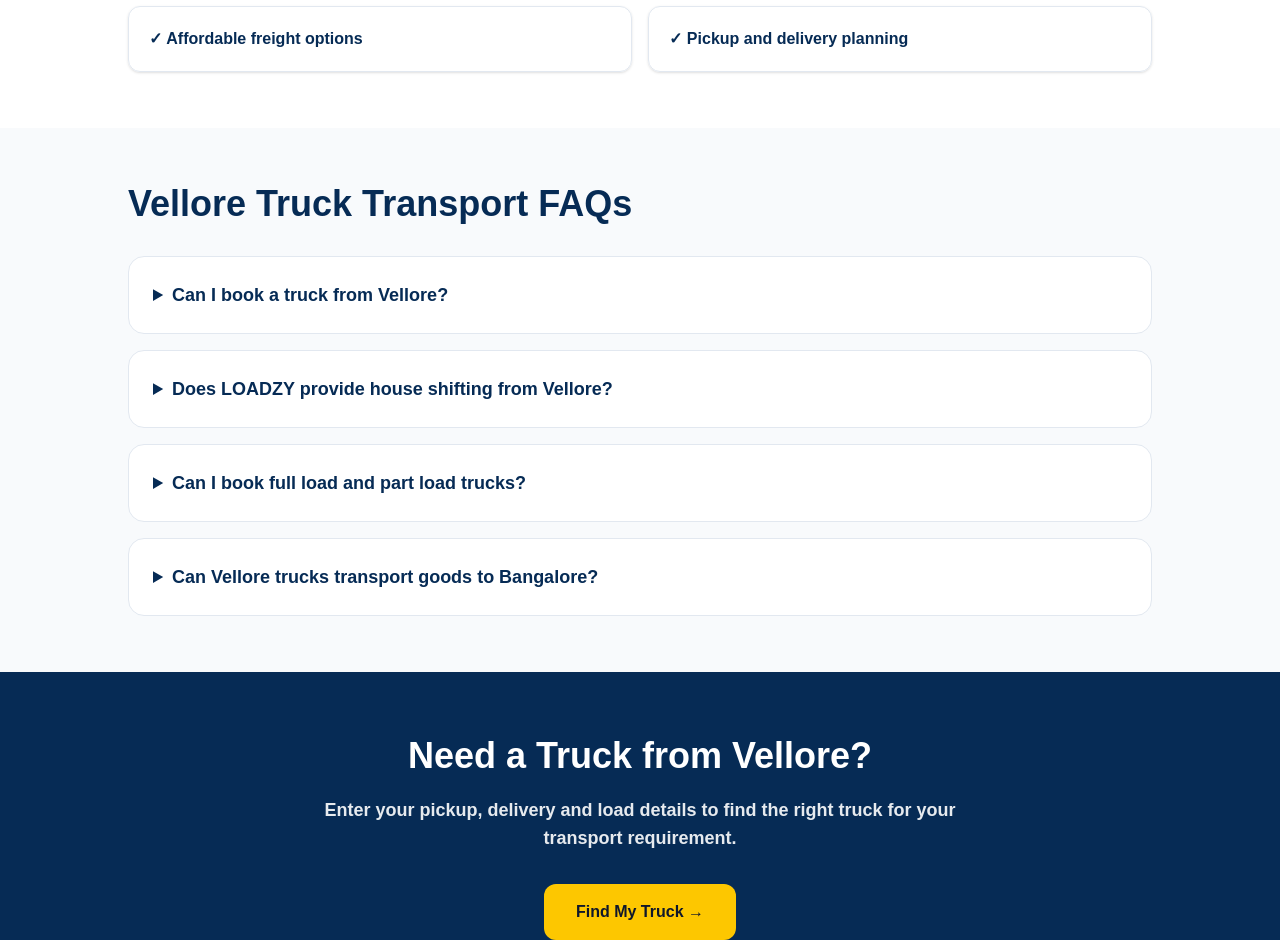
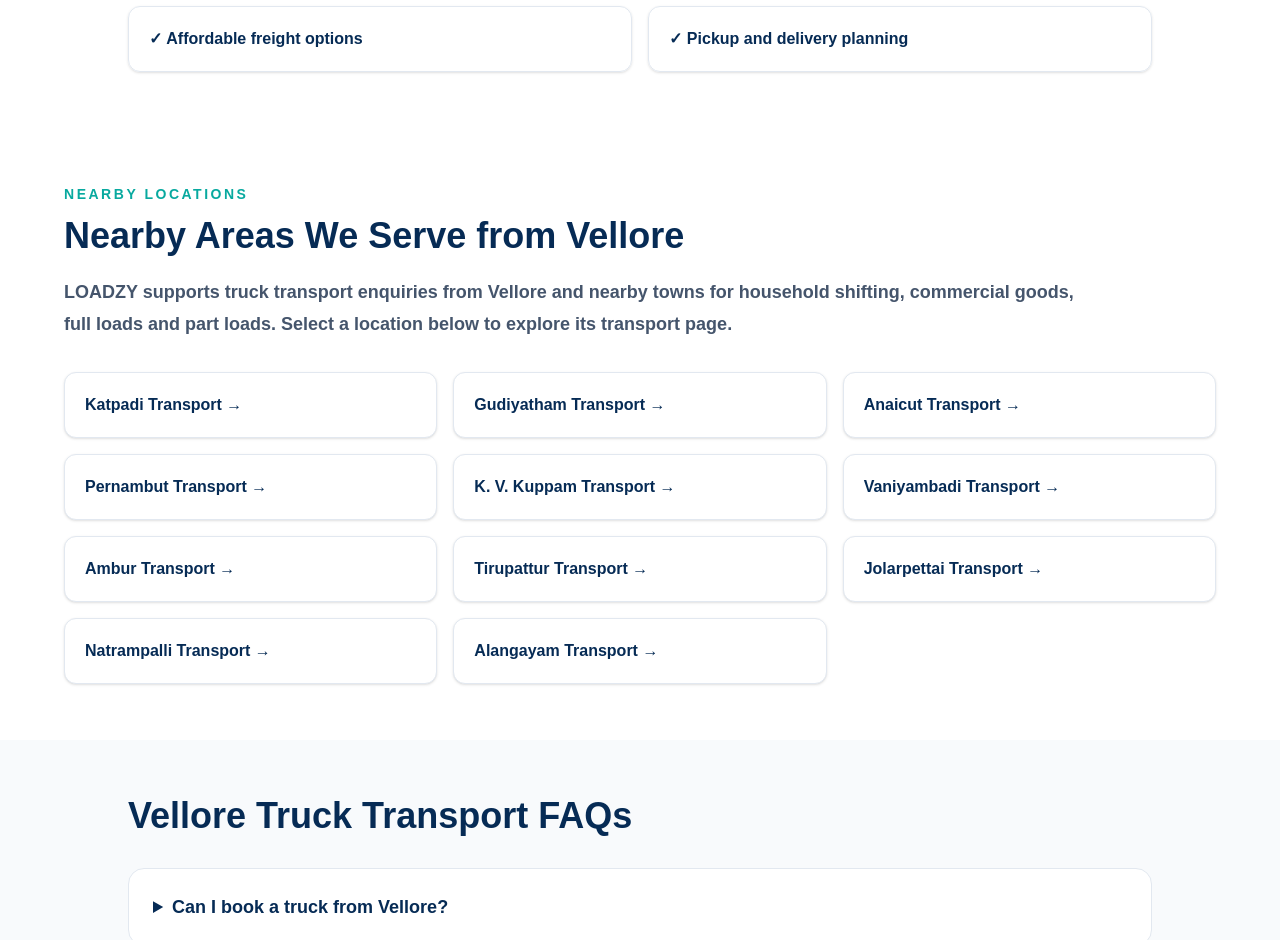
Before and after one commit to haleemablog-del/loadzy, a Next.js app: page /vellore-transport in a window 1280 px wide. Shown: the part 2480-3420 px from the top of the page. Built offline with nearby package versions, Linux system fonts and the light colour scheme.

Commit message:
Add nearby locations to Vellore transport page

```diff
--- a/app/vellore-transport/page.tsx
+++ b/app/vellore-transport/page.tsx
@@ -276,6 +276,48 @@ export default function VelloreTransportPage() {
         </div>
       </section>
 
+      <section className="px-6 py-14">
+        <div className="mx-auto max-w-6xl">
+          <p className="text-sm font-black uppercase tracking-[0.18em] text-[#08A99F]">
+            NEARBY LOCATIONS
+          </p>
+
+          <h2 className="mt-3 text-3xl font-black md:text-4xl">
+            Nearby Areas We Serve from Vellore
+          </h2>
+
+          <p className="mt-5 max-w-5xl text-lg font-bold leading-8 text-slate-600">
+            LOADZY supports truck transport enquiries from Vellore and nearby
+            towns for household shifting, commercial goods, full loads and
+            part loads. Select a location below to explore its transport page.
+          </p>
+
+          <div className="mt-8 grid gap-4 sm:grid-cols-2 lg:grid-cols-3">
+            {[
+              ["Katpadi", "/katpadi-transport"],
+              ["Gudiyatham", "/gudiyatham-transport"],
+              ["Anaicut", "/anaicut-transport"],
+              ["Pernambut", "/pernambut-transport"],
+              ["K. V. Kuppam", "/kv-kuppam-transport"],
+              ["Vaniyambadi", "/vaniyambadi-transport"],
+              ["Ambur", "/ambur-transport"],
+              ["Tirupattur", "/tirupattur-transport"],
+              ["Jolarpettai", "/jolarpettai-transport"],
+              ["Natrampalli", "/natrampalli-transport"],
+              ["Alangayam", "/alangayam-transport"],
+            ].map(([name, href]) => (
+              <Link
+                key={href}
+                href={href}
+                className="rounded-xl border border-slate-200 bg-white p-5 font-black shadow-sm hover:border-[#08A99F] hover:bg-teal-50"
+              >
+                {name} Transport →
+              </Link>
+            ))}
+          </div>
+        </div>
+      </section>
+
       <section className="bg-slate-50 px-6 py-14">
         <div className="mx-auto max-w-5xl">
           <h2 className="text-4xl font-black">
```
